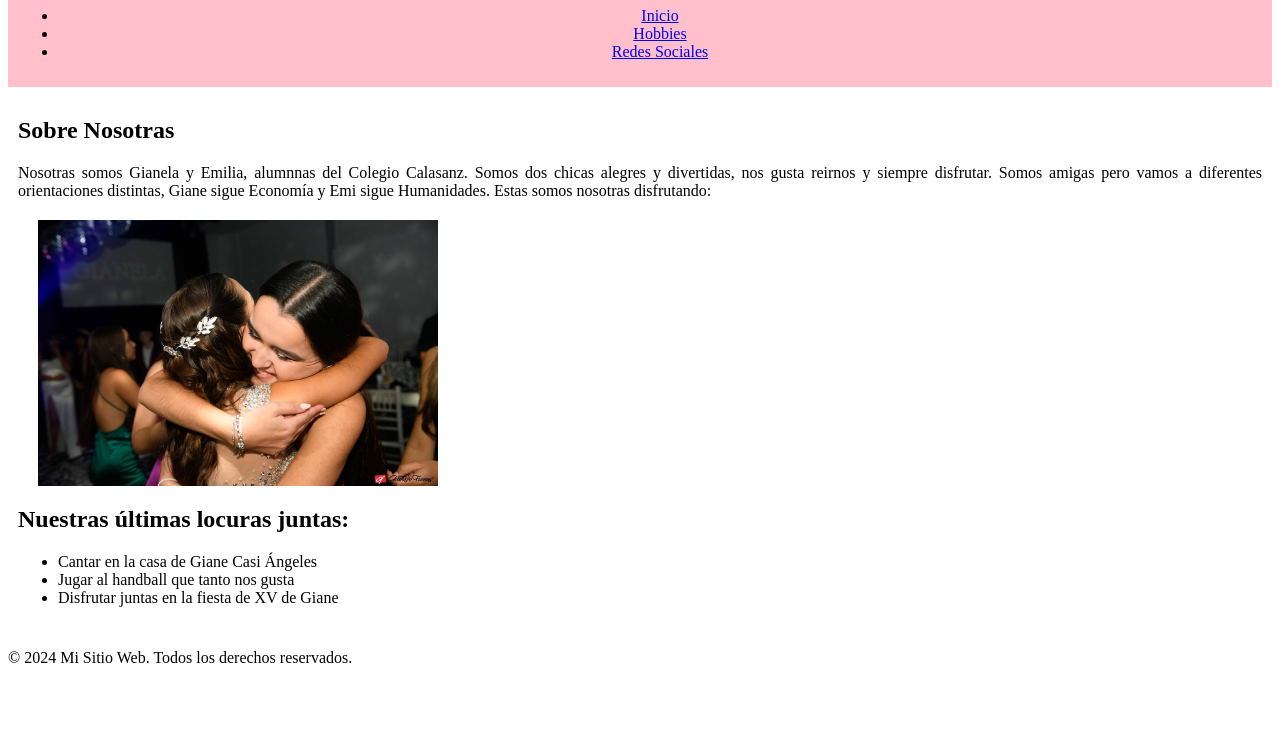
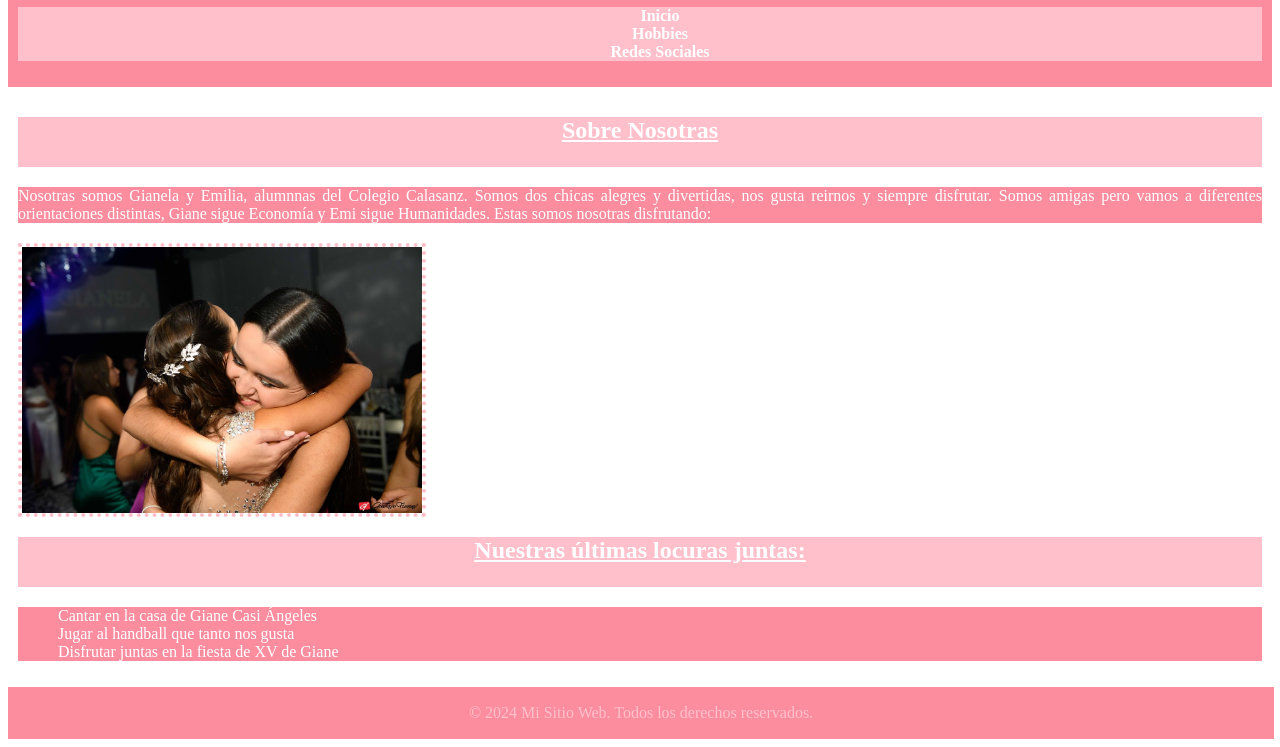
Before and after one commit to EmiliaGargiulo/informatica, a plain HTML site: page TPindex.html in a window 1280 px wide. Shown: the part 91-838 px from the top of the page. Before the commit the page ends 800 px from the top, so only its background shows below. Drawn offline with Linux system fonts and the light colour scheme.

Commit message:
Add files via upload

```diff
--- a/TPindex.html
+++ b/TPindex.html
@@ -3,13 +3,13 @@
 <head>
     <meta charset="UTF-8">
     <meta name="viewport" content="width=device-width, initial-scale=1.0">
-    <title>Inicio - Mi Sitio Web</title>
+    <title>Inicio - Nuestro Sitio Web</title>
     <link rel="stylesheet" href="TPstyle.css">
 
 </head>
 <body>
     <header>
-        <h1>Bienvenidos a Mi Sitio Web</h1>
+        <h1>Bienvenidos a Nuestro Sitio Web</h1>
         <nav>
             <ul>
                 <li><a href="TPindex.html">Inicio</a></li>
--- a/TPstyle.css
+++ b/TPstyle.css
@@ -1,15 +1,23 @@
 body{
     font-family:'Times New Roman';
     background-color: white;
-    color: black;
+    color: white;
  }
  header{
     font-family:'Times New Roman';
-    background-color: pink;
+    background-color: rgb(252, 141, 159);
     padding: 10px;
     text-align: center;
-    list-style-type: none;
  }
+ nav ul{
+   list-style-type: none;
+   background-color: pink;
+ }
+ nav ul li a{
+   text-decoration: none;
+   color: white;
+   font-weight: bold;
+}
  main{
     font-family: 'Times New Roman';
     padding: 10px;
@@ -18,10 +26,43 @@ body{
     font-family: 'Times New Roman';
     text-align: justify;
  }
- img{
-    width: 400px;
-    height: auto;
-    margin: 20px;
-    display:block;
-    align-self: center;
+ section h2{
+   text-align: center;
+   text-decoration-line: underline;
+   background-color: pink;
+   height: 50px;
  }
+ section p{
+   background-color: rgb(252, 141, 159);
+ }
+ section ul {
+   list-style-type: none;
+   background-color: rgb(252, 141, 159);
+ }
+ section ul li{
+   text-decoration: none;
+   color: white;
+ }
+img {
+   border: 4px dotted pink;
+   width: 400px;
+   height: auto;
+   margin: 20px 0;
+   display: block;
+   text-align: center;
+}
+footer{
+   background-color: rgb(252, 141, 159);;
+   color: pink;
+   text-align: center;
+   padding: 1px;
+   position: bottom;
+   width: 100%;
+}
+footer a{
+   color: rgb(252, 141, 159);
+   text-decoration: none;
+}
+footer a:hover{
+   text-decoration: underline;
+}
```
